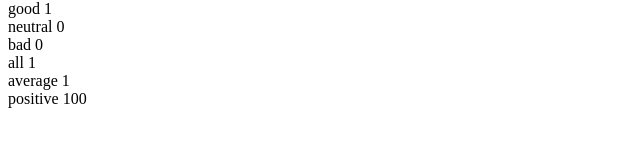
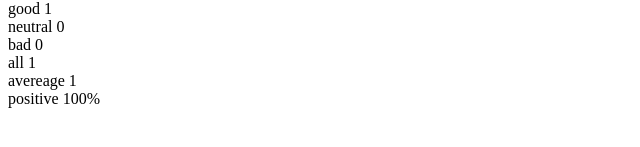
Before and after one commit to AnttiAitta/FullStack, a React (Vite) app in the folder osa1/unicafe/: page / in a window 1280 px wide. Both pictures are taken after a click on the button "good". Shown: the part 181-328 px from the top of the page, without its empty margins (0-640 px from the left). Built offline with nearby package versions, Linux system fonts and the light colour scheme.

Commit message:
1.10 valmis

```diff
--- a/osa1/unicafe/src/App.jsx
+++ b/osa1/unicafe/src/App.jsx
@@ -4,6 +4,12 @@ const Button = ({ handleClick, text }) => (
   <button onClick={handleClick}>
     {text}
   </button>
+)
+
+const StatisticLine = ({ text, value }) => (
+  <div>
+    {text} {value}
+  </div>
 )
 
 const Statistics = ({ good, neutral, bad, total, average, positivePercent }) => {
@@ -13,12 +19,12 @@ const Statistics = ({ good, neutral, bad, total, average, positivePercent }) =>
   return (
     <div>
       <h1>statistics</h1>
-      <div>good {good}</div>
-      <div>neutral {neutral}</div>
-      <div>bad {bad}</div>
-      <div>all {total}</div>
-      <div>average {average}</div>
-      <div>positive {positivePercent}</div>
+      <StatisticLine text="good" value={good} />
+      <StatisticLine text="neutral" value={neutral} />
+      <StatisticLine text="bad" value={bad} />
+      <StatisticLine text="all" value={total} />
+      <StatisticLine text="avereage" value={average} />
+      <StatisticLine text="positive" value={positivePercent + "%"} />
     </div>
   )
 }
```
